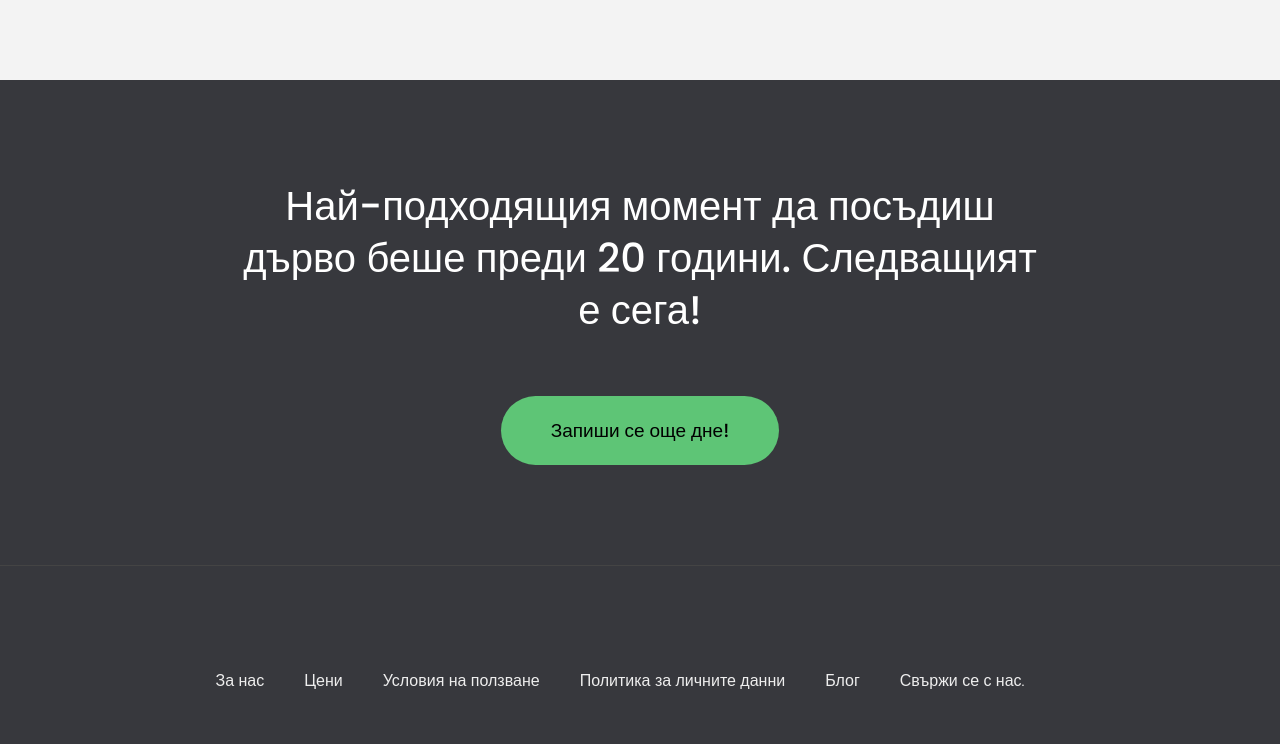
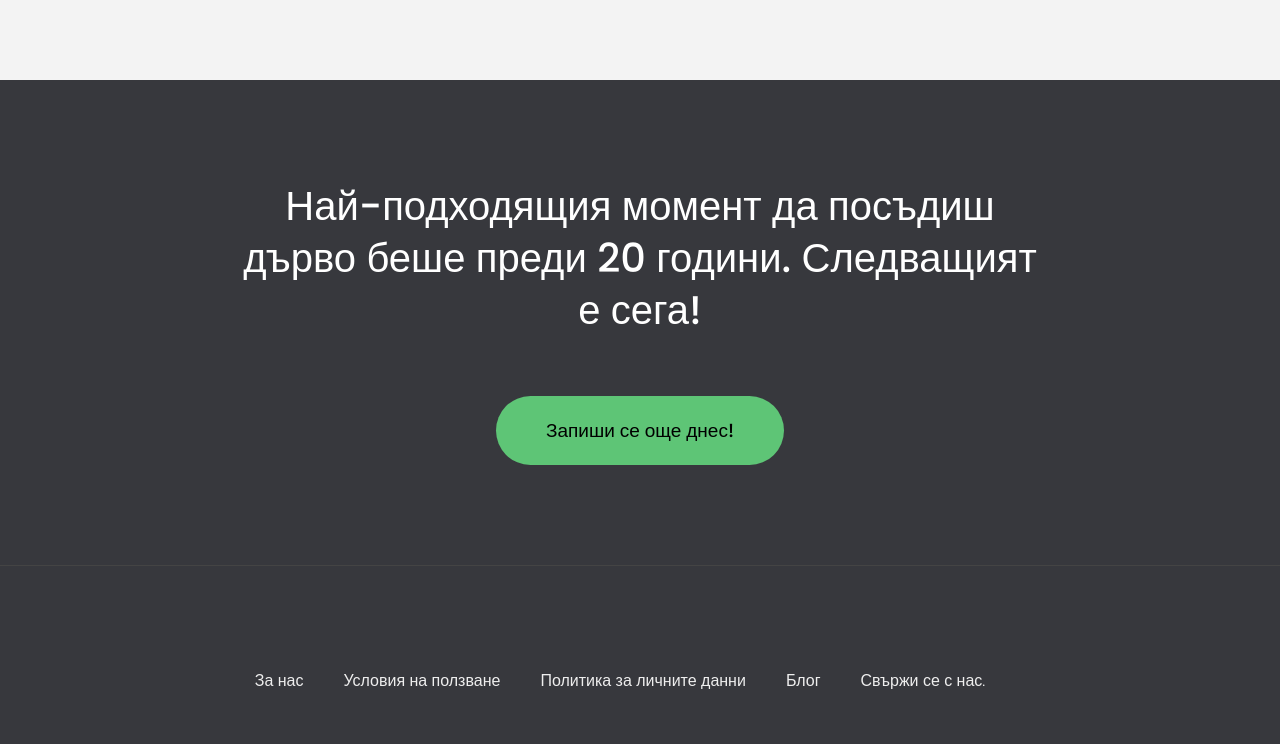
Before and after one commit to FireWolf240Playz/Website-Guide-Ecommerce, a plain HTML site: page index.html in a window 1280 px wide. Shown: the part 4465-5209 px from the top of the page. Drawn offline with Linux system fonts and the light colour scheme.

Commit message:
Update index.html

```diff
--- a/index.html
+++ b/index.html
@@ -315,16 +315,13 @@
           Следващият е сега!
         </h3>
       </div>
-      <button class="btn btn--show-modal">Запиши се още дне!</button>
+      <button class="btn btn--show-modal">Запиши се още днес!</button>
     </section>
 
     <footer class="footer">
       <ul class="footer__nav">
         <li class="footer__item">
           <a class="footer__link" href="#">За нас</a>
-        </li>
-        <li class="footer__item">
-          <a class="footer__link" href="#">Цени</a>
         </li>
         <li class="footer__item">
           <a class="footer__link" href="#">Условия на ползване</a>
```
